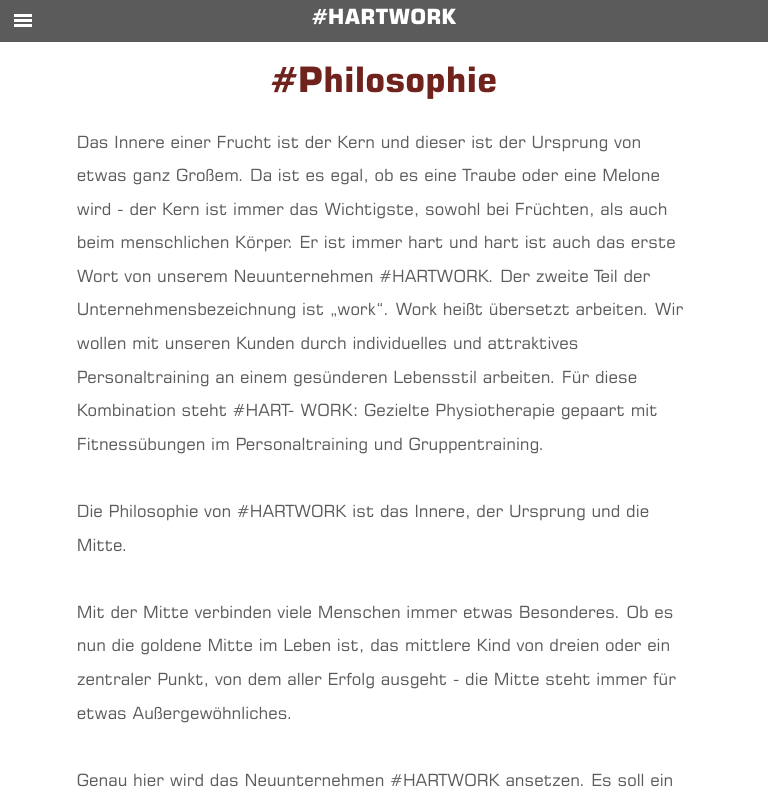
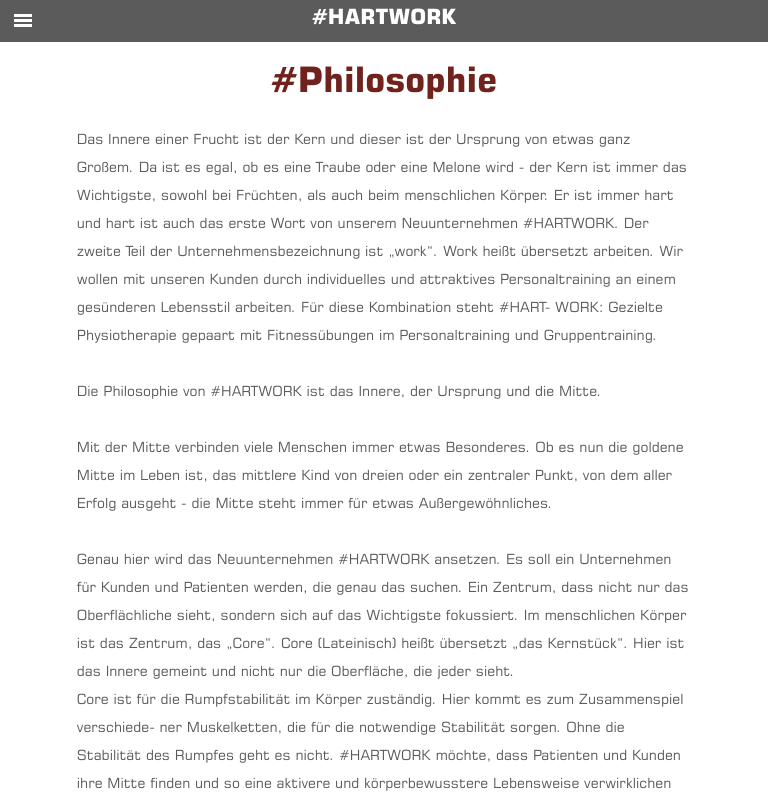
Before and after one commit to chooklii/hart-work, a React (Create React App) app: page /philosophie in a window 768 px wide. Shown: the top 800 px of the page. Built offline with nearby package versions, Linux system fonts and the light colour scheme; the HTML template or start-up script is replaced by a standard one.

Commit message:
change font

```diff
--- a/static/style-tablet-large.css
+++ b/static/style-tablet-large.css
@@ -131,11 +131,9 @@
 
     .qualificationheading{
         margin-left: 25%;
-        font-size: large;
     }
 
     .qualification{
-        font-size: large;
         margin-left: 30%;
     }
 
--- a/static/style-tablet.css
+++ b/static/style-tablet.css
@@ -119,10 +119,6 @@
         text-align: center;
     }
 
-    .fontNormal{
-        font-size: larger;
-    }
-
     .opening{
         margin-left: 40%;
     }
@@ -133,16 +129,10 @@
 
     .qualificationheading{
         margin-left: 15%;
-        font-size: larger;
     }
 
     .qualification{
-        font-size: larger;
         margin-left: 25%;
-    }
-
-    .text{
-        font-size: larger;
     }
 
     .singleMember{
```
Also changed, not shown: 1 other file (tests, documents, lock files or other folders).
